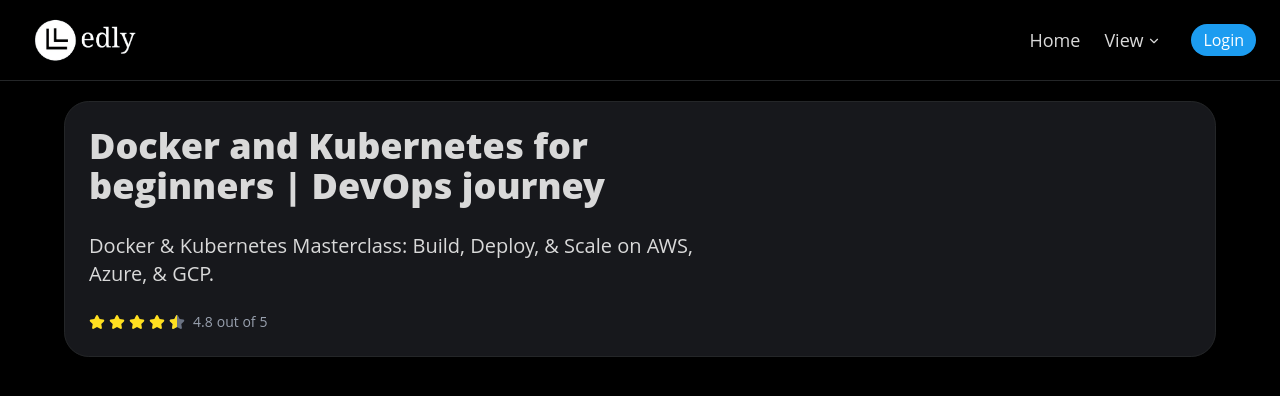
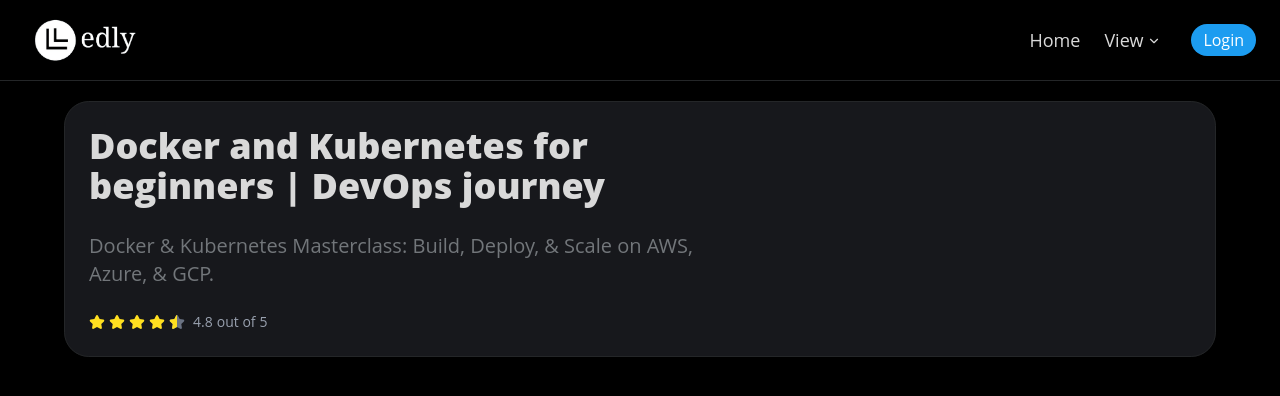
Before and after one commit to anmol4khatri/Edly, a React (Vite) app in the folder Edly Frontend/: page /course in a window 1280 px wide. Shown: the top 396 px of the page. Built offline with nearby package versions, Linux system fonts and the light colour scheme.

Commit message:
Fix class attribute to className in CourseHero component and integrate RatingDisplay in CardFooter

```diff
--- a/Edly Frontend/src/components/CourseHero.jsx
+++ b/Edly Frontend/src/components/CourseHero.jsx
@@ -6,8 +6,8 @@
         <div className="px-16 py-5">
             <Card>
                 <CardHeader>
-                    <CardTitle class="text-4xl w-6/10 font-extrabold pb-5">Docker and Kubernetes for beginners | DevOps journey</CardTitle>
-                    <CardDescription class="text-xl w-6/10">Docker & Kubernetes Masterclass: Build, Deploy, & Scale on AWS, Azure, & GCP.</CardDescription>
+                    <CardTitle className="text-4xl w-6/10 font-extrabold pb-5">Docker and Kubernetes for beginners | DevOps journey</CardTitle>
+                    <CardDescription className="text-xl w-6/10">Docker & Kubernetes Masterclass: Build, Deploy, & Scale on AWS, Azure, & GCP.</CardDescription>
                 </CardHeader>
                 <CardFooter>
                     <RatingDisplay rating={4.8} />
```
